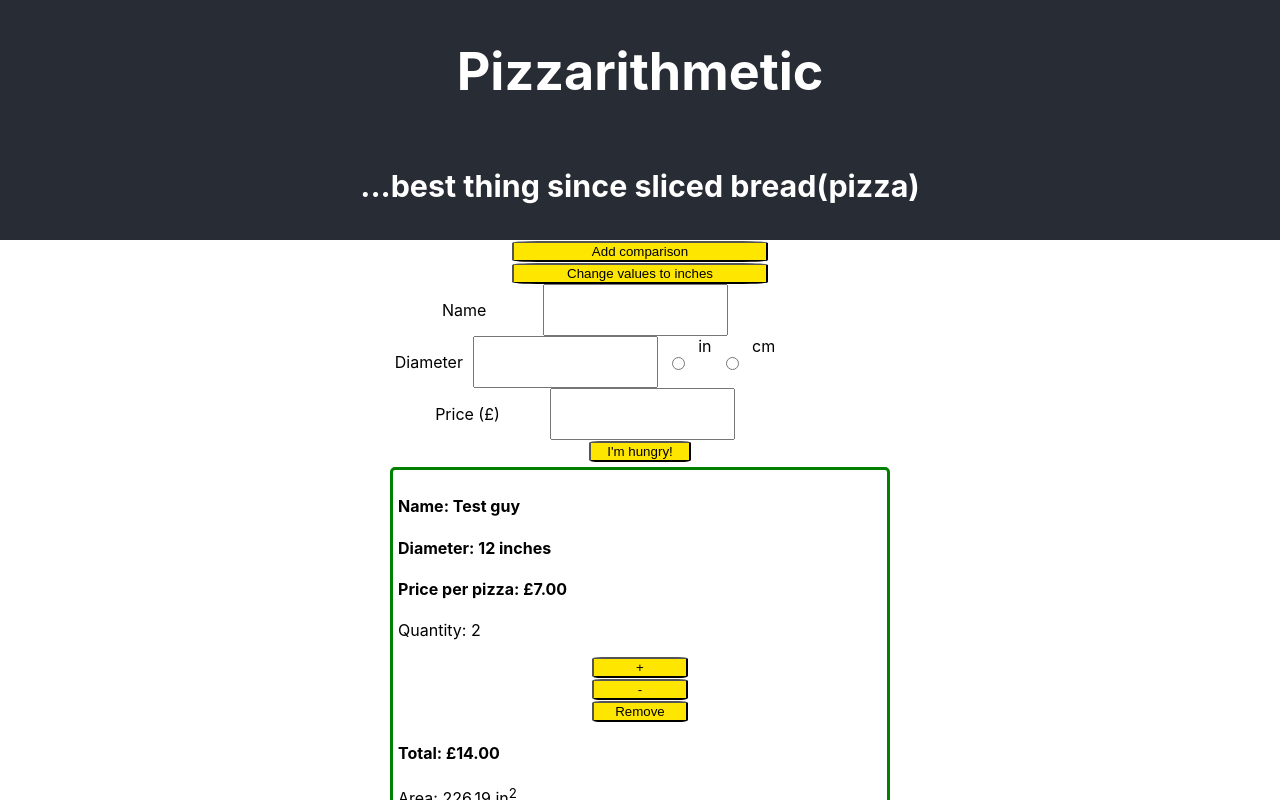
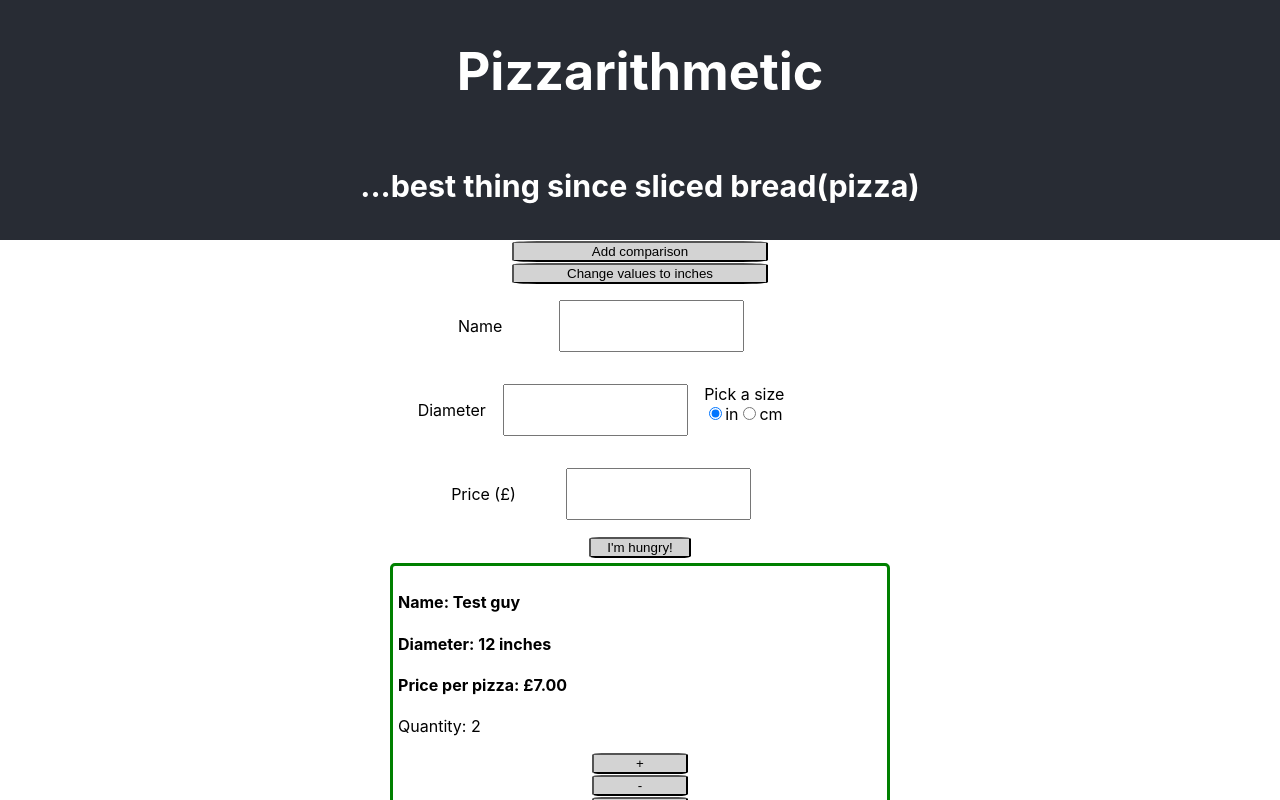
Before and after one commit to spwhittaker/pizza-maths, a React (Create React App) app: page / in a window 1280 px wide. Shown: the top 800 px of the page. Built offline with nearby package versions, Linux system fonts and the light colour scheme.

Commit message:
made separate ToggleSwitch component

```diff
--- a/src/Components/InputForm.jsx
+++ b/src/Components/InputForm.jsx
@@ -1,5 +1,6 @@
 import React, { Component } from "react";
 import "../styles/InputForm.css";
+import ToggleSwitch from './Toggle.jsx';
 
 class InputForm extends Component {
   constructor(props) {
@@ -45,7 +46,7 @@ class InputForm extends Component {
                 />
               </span>
             </div>
-            <div className="pizza-option">
+            <div className="pizza-option" id="toggle">
               <span className="input-options">
                 <p>Diameter</p>
                 <input
@@ -57,10 +58,9 @@ class InputForm extends Component {
                     this.setState({ diameterInput: event.target.value })
                   }
                 />
-                <input type="radio" id="in" name="units" value="in" required />
-                <label htmlFor="in">in</label>
-                <input type="radio" id="cm" name="units" value="cm" required />
-                <label htmlFor="cm">cm</label>
+
+                < ToggleSwitch/>
+
               </span>
             </div>
             <div className="pizza-option">
@@ -80,13 +80,13 @@ class InputForm extends Component {
             </div>
           </div>
 
-          <button type="submit" label="Submit">
+          <button type="submit">
             I'm hungry!
           </button>
         </form>
       </div>
-    );
+    )
   }
-}
+};
 
 export default InputForm;
--- /dev/null
+++ b/src/Components/Toggle.jsx
@@ -0,0 +1,52 @@
+import React, {Component} from 'react';
+
+class Toggle extends Component {
+  constructor(props) {
+    super(props);
+    this.state = {
+      toggle: false
+    };
+
+    this.toggleState = this.toggleState.bind(this);
+
+  }
+
+  toggleState() {
+    this.setState({
+      toggle: !this.state.toggle
+    });
+  }
+
+  render() {
+    return (
+      <form className="switch-field">
+        <div className="switch-title">{this.props.title}</div>
+        <input
+          type="radio"
+          id="switch_left"
+          name="switchToggle"
+          value={this.props.leftLabel}
+          onChange={this.toggleState}
+          checked={!this.state.toggle}
+        />
+        <label htmlFor="switch_left">{this.props.leftLabel}</label>
+
+        <input
+          type="radio"
+          id="switch_right"
+          name="switchToggle"
+          value={this.props.rightLabel}
+          onChange={this.toggleState}
+          checked={this.state.toggle}
+        />
+        <label htmlFor="switch_right">{this.props.rightLabel}</label>
+      </form>
+    );
+  }
+}
+
+const ToggleSwitch = function() {
+  return <Toggle title="Pick a size" leftLabel="in" rightLabel="cm"/>;
+}
+
+export default ToggleSwitch;
--- a/src/styles/App.css
+++ b/src/styles/App.css
@@ -16,6 +16,7 @@
   background-color: #282c34;
   min-height: 30vh;
   display: flex;
+
   flex-direction: column;
   align-items: center;
   justify-content: center;
@@ -42,6 +43,7 @@ li {
 
 .input-options {
   display: flex;
+  padding: 1em;
   width: 400px;
   flex-grow: 1;
   align-content: center;
--- a/src/styles/InputForm.css
+++ b/src/styles/InputForm.css
@@ -1,5 +1,5 @@
 button {
-  background-color: rgb(255, 230, 0);
+  background-color: lightgrey;
   border-radius: 10%;
   width: 20%;
   margin-left: 40%;
```
